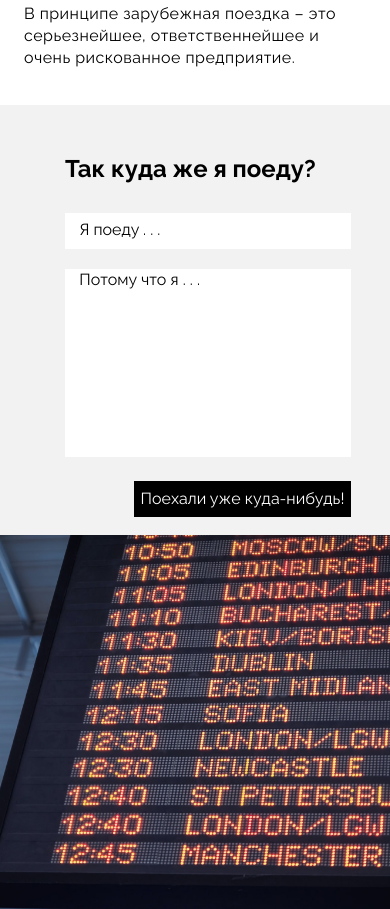
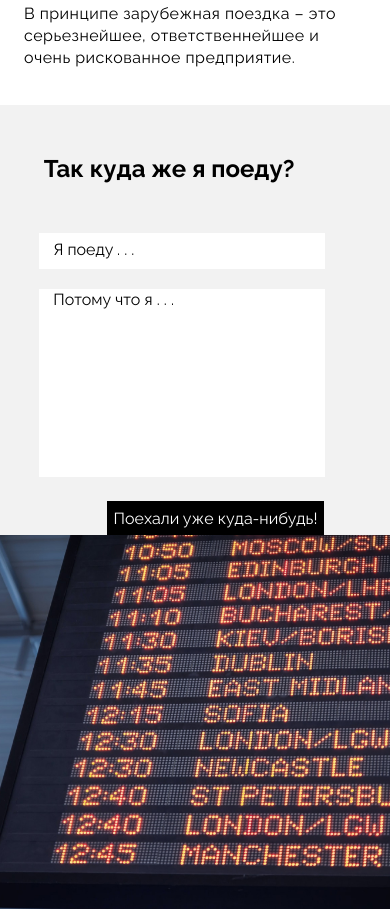
Before and after one commit to ryabykh/where-to-go, a plain HTML site: page index.html in a window 390 px wide. Shown: the part 3512-4421 px from the top of the page. Drawn offline with Linux system fonts and the light colour scheme.

```diff
--- a/blocks/form-block/__button/form-block__button.css
+++ b/blocks/form-block/__button/form-block__button.css
@@ -23,3 +23,9 @@
         margin-left: 119px;
     }
 }
+
+@media (max-width: 767px) {
+    .form-block__button {
+        margin-left: 92px;
+    }
+}
--- a/blocks/form-block/__input/form-block__input.css
+++ b/blocks/form-block/__input/form-block__input.css
@@ -69,3 +69,9 @@
         max-width: 282px;
     }
 }
+
+@media (max-width: 767px) {
+    .form-block__input {
+        margin: 0 0 20px 24px;
+    }
+}
--- a/blocks/form-block/__textarea/form-block__textarea.css
+++ b/blocks/form-block/__textarea/form-block__textarea.css
@@ -69,3 +69,9 @@
         max-width: 282px;
     }
 }
+
+@media (max-width: 767px) {
+    .form-block__textarea {
+        margin-left: 24px;
+    }
+}
--- a/blocks/form-block/__title/form-block__title.css
+++ b/blocks/form-block/__title/form-block__title.css
@@ -19,6 +19,9 @@
 
 @media (max-width: 767px) {
     .form-block__title {
+        text-align: center;
+        max-width: 260px;
+        margin: 50px 0 50px 24px;
         font-size: 24px;
     }
 }
```
